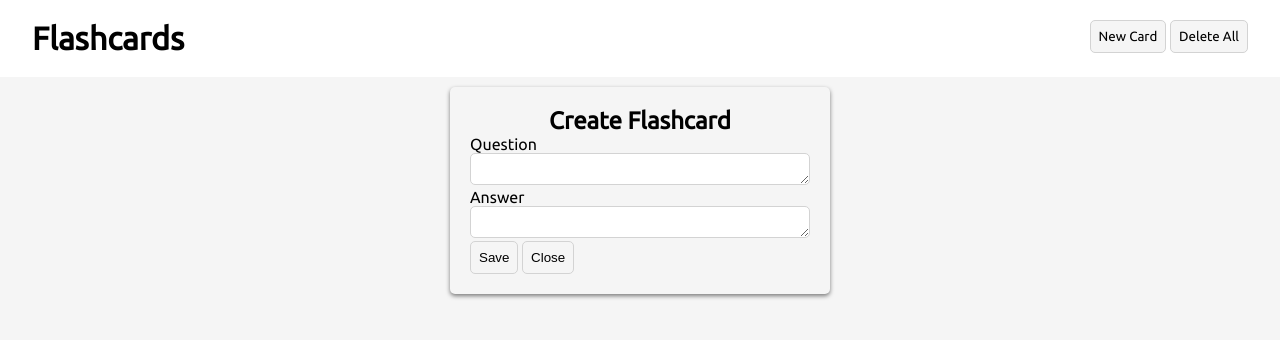
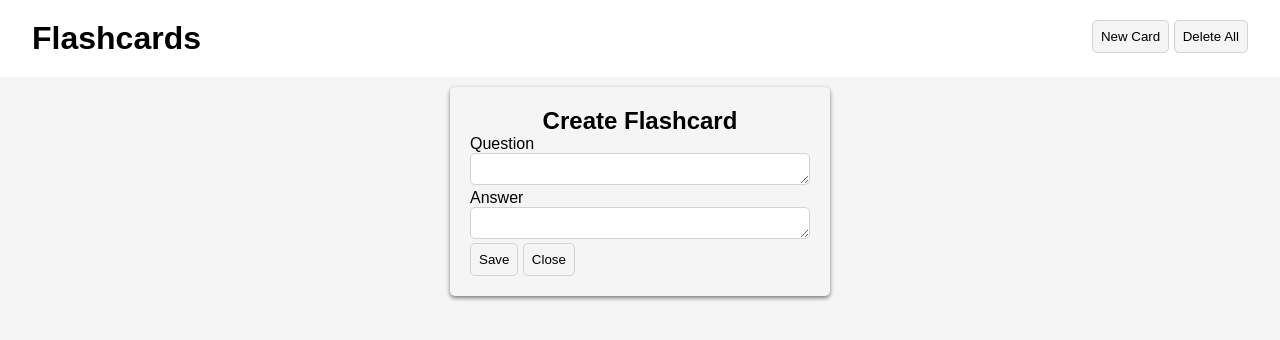
Before and after one commit to LoraBineva/Flashcards, a plain HTML site: page Index.html in a window 1280 px wide. Drawn offline with Linux system fonts and the light colour scheme.

Commit message:
Update Style.css

```diff
--- a/Style.css
+++ b/Style.css
@@ -8,7 +8,7 @@
 }
 
 body{
-    font-family: 'Ubuntu', sans-serif;
+    font-family: 'Montserrat', sans-serif;
     font-size: 1rem;
     background-color: whitesmoke;
 }
```
